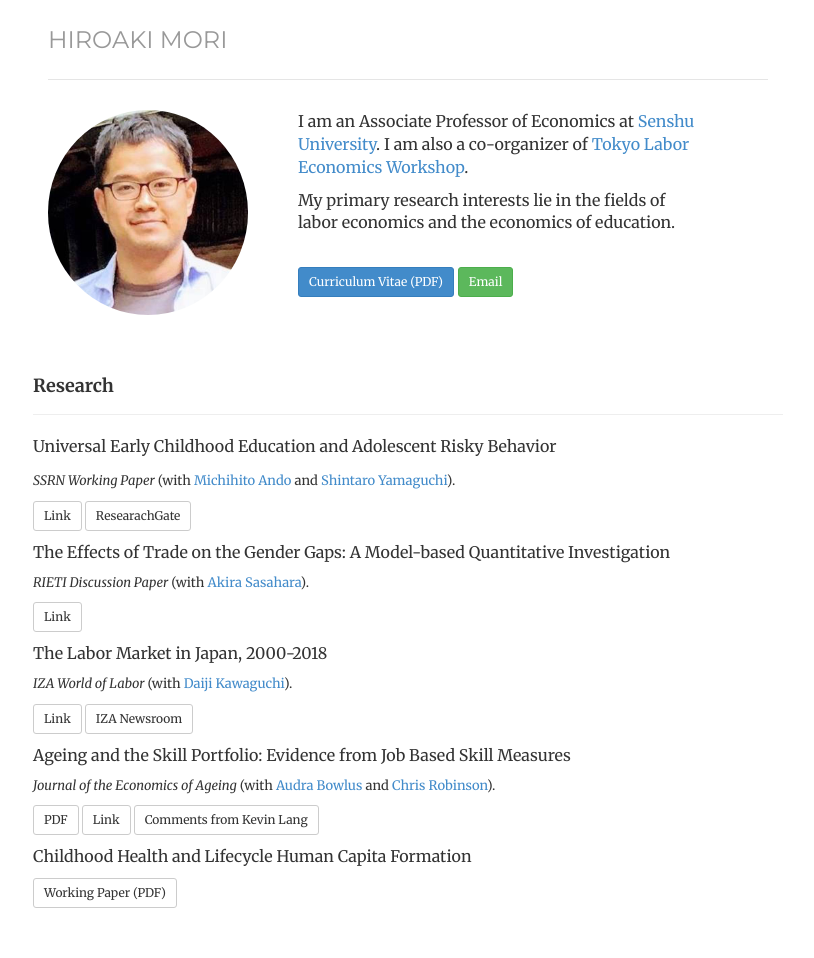
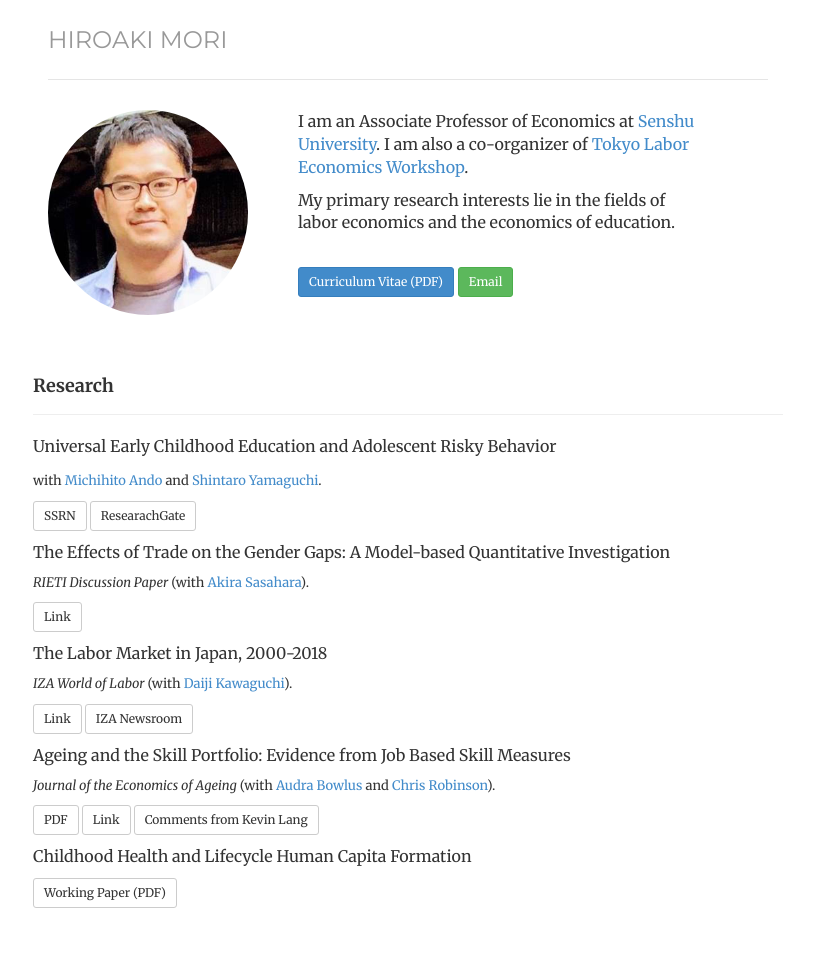
Before and after one commit to morihiroaki/morihiroaki.github.io, a Jekyll site: the page built from index.html, in a window 1280 px wide. Shown: the whole page, without its empty margins (232-1046 px from the left). Built offline with Jekyll 4.4.1, drawn with Linux system fonts in a browser that asks for light colours.

Commit message:
Update index.html

```diff
--- a/index.html
+++ b/index.html
@@ -34,8 +34,8 @@
 </div>
 
 <p><font size="3">Universal Early Childhood Education and Adolescent Risky Behavior</font></p>
- <p><font size="2"><i>SSRN Working Paper</i> (with <a href="https://sites.google.com/site/michihito7ando" target="_blank" title="Link">Michihito Ando</a> and <a href="https://sites.google.com/site/shintaroyamaguchi/" target="_blank" title="Link">Shintaro Yamaguchi</a>). </p>
-<p><a href="https://papers.ssrn.com/sol3/papers.cfm?abstract_id=4194467" target="_blank" class="btn btn-default btn-sm" role="button">Link</a>
+ <p><font size="2">with <a href="https://sites.google.com/site/michihito7ando" target="_blank" title="Link">Michihito Ando</a> and <a href="https://sites.google.com/site/shintaroyamaguchi/" target="_blank" title="Link">Shintaro Yamaguchi</a>. </p>
+<p><a href="https://papers.ssrn.com/sol3/papers.cfm?abstract_id=4194467" target="_blank" class="btn btn-default btn-sm" role="button">SSRN</a>
 <a href="https://www.researchgate.net/publication/362790953_Universal_Early_Childhood_Education_and_Adolescent_Risky_Behavior" target="_blank" class="btn btn-default btn-sm" role="button">ResearachGate</a>
 </p>
 
```
